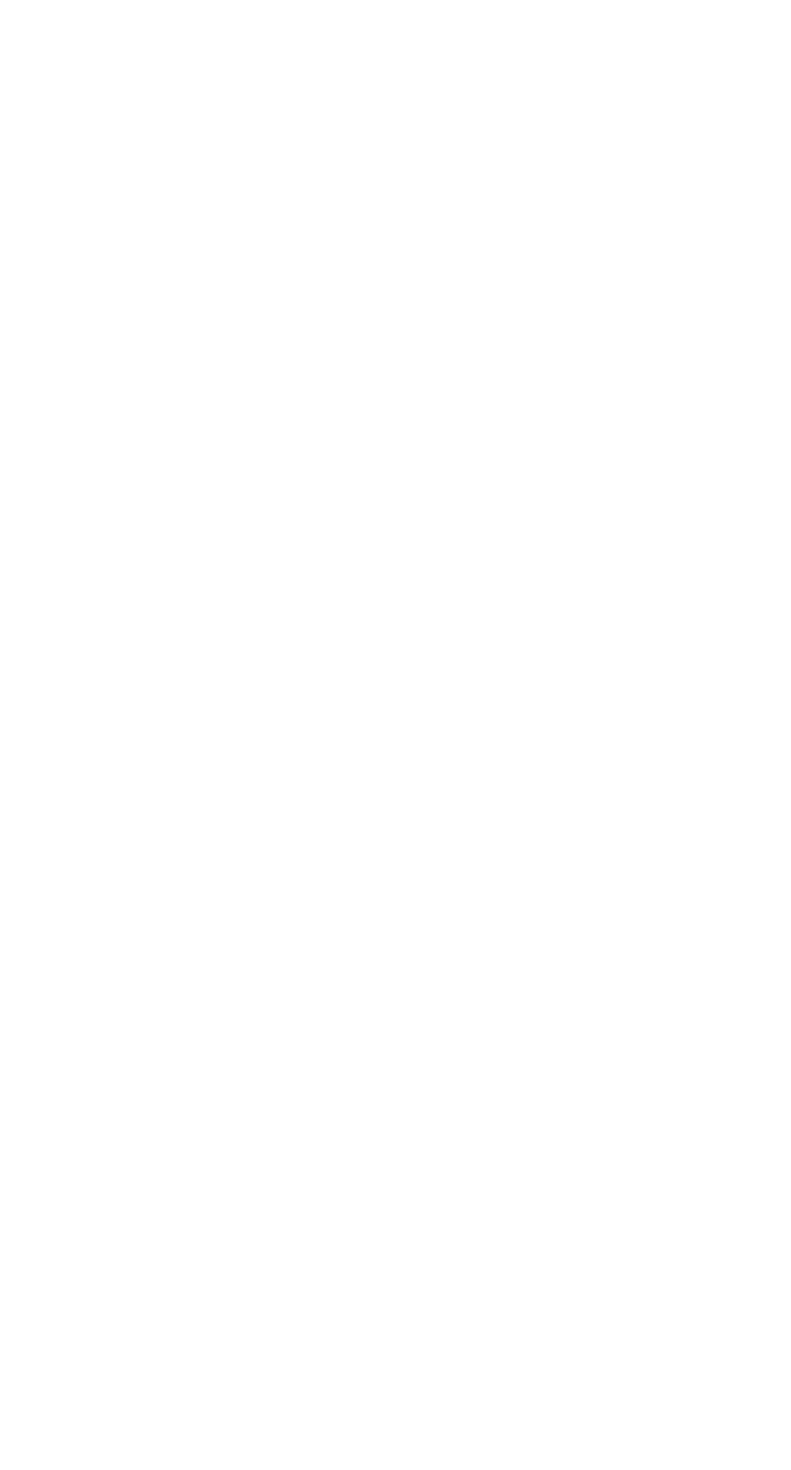
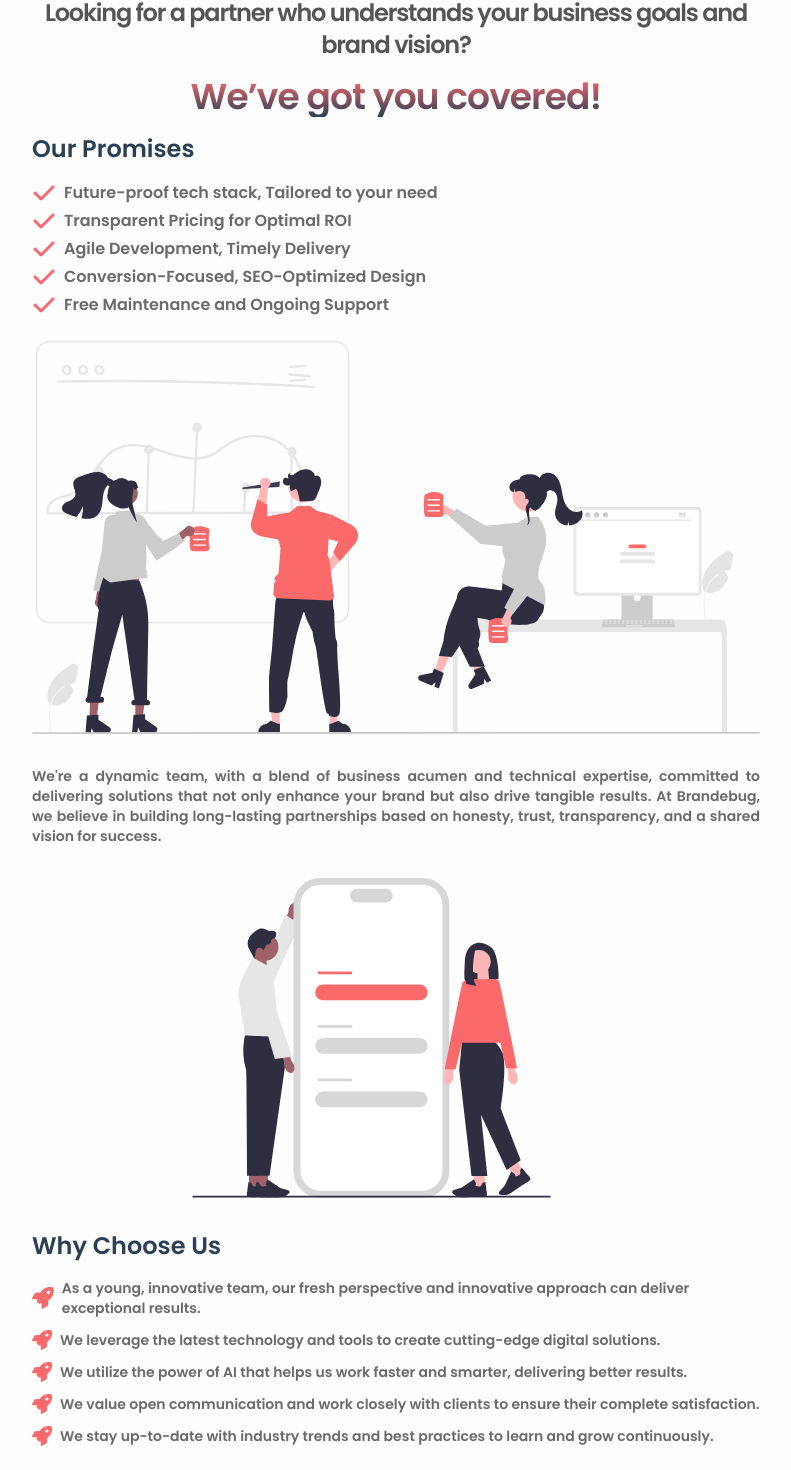
Before and after one commit to ashik061/Brandebug, a Next.js app: page / in a window 1280 px wide. Shown: the part 994-2464 px from the top of the page, without its empty margins (244-1035 px from the left). Before the commit the page ends 951 px from the top, so only its background shows below. Built offline with nearby package versions, Linux system fonts and the light colour scheme.

Commit message:
About/Intro section designed.

```diff
--- a/app/page.tsx
+++ b/app/page.tsx
@@ -1,12 +1,14 @@
 import React from 'react'
 import Navbar from '../components/Navbar'
 import Hero from '@/sections/Hero'
+import About from '@/sections/About'
 
 const Home = () => {
   return (
     <>
       <Navbar />
       <Hero />
+      <About />
     </>
   )
 }
--- /dev/null
+++ b/sections/About.tsx
@@ -0,0 +1,53 @@
+import React from 'react'
+import TeamImage from '@/assets/images/team.svg'
+import ClientImage from '@/assets/images/client.svg'
+import Image from 'next/image'
+import { FaCheck, FaRocket } from 'react-icons/fa6'
+
+const About = () => {
+
+    return (
+        <section className='bg-bg-1 pt-10 pb-20'>
+            <div className='container'>
+                <div className='text-center'>
+                    <h4 className='text-text-2/80 font-medium text-2xl tracking-tighter'>Looking for a partner who understands your business goals and brand vision?</h4>
+                    <h2 className='text-4xl font-bold tracking-tight bg-gradient-to-b from-primary to-text-1 text-transparent bg-clip-text my-4'>{`We’ve got you covered!`}</h2>
+                </div>
+                <div className='lg:flex gap-16'>
+                    <div>
+                        <h3 className='text-2xl text-text-1 font-semibold mb-4 lg:mt-20'>Our Promises</h3>
+                        <ul>
+                            <li className='flex gap-2 text-text-2/70 text-md mb-1 lg:mb-3'><FaCheck className='h-6 w-6 text-primary stroke-6' /> Future-proof tech stack, Tailored to your need</li>
+                            <li className='flex gap-2 text-text-2/70 text-md mb-1 lg:mb-3'><FaCheck className='h-6 w-6 text-primary stroke-6' /> Transparent Pricing for Optimal ROI</li>
+                            <li className='flex gap-2 text-text-2/70 text-md mb-1 lg:mb-3'><FaCheck className='h-6 w-6 text-primary stroke-6' /> Agile Development, Timely Delivery</li>
+                            <li className='flex gap-2 text-text-2/70 text-md mb-1 lg:mb-3'><FaCheck className='h-6 w-6 text-primary stroke-6' /> Conversion-Focused, SEO-Optimized Design</li>
+                            <li className='flex gap-2 text-text-2/70 text-md mb-1 lg:mb-3'><FaCheck className='h-6 w-6 text-primary stroke-6' /> Free Maintenance and Ongoing Support</li>
+                        </ul>
+                    </div>
+                    <div className='lg:w-3/5 h-auto'>
+                        <Image src={TeamImage} alt='Team Image' className='mt-6 lg:mt-1' />
+                    </div>
+                </div>
+                <div className='lg:flex gap-20'>
+                    <div className='lg:w-2/5 h-auto'>
+                        <Image src={ClientImage} alt='Team Image' className='mt-6 lg:mt-1 hidden lg:block' />
+                    </div>
+                    <div className='lg:w-3/5'>
+                        <p className='text-sm text-text-2/70 mt-8 text-justify'>We're a dynamic team, with a blend of business acumen and technical expertise, committed to delivering solutions that not only enhance your brand but also drive tangible results. At Brandebug, we believe in building long-lasting partnerships based on honesty, trust, transparency, and a shared vision for success.</p>
+                        <Image src={ClientImage} alt='Team Image' className='my-8 h-80 lg:hidden' />
+                        <h3 className='text-2xl text-text-1 font-semibold my-4'>Why Choose Us</h3>
+                        <ul>
+                            <li className='flex items-center gap-2 text-text-2/70 mb-3 text-sm'><FaRocket className='h-6 w-6 text-primary stroke-6' /> As a young, innovative team, our fresh perspective and innovative approach can deliver exceptional results.</li>
+                            <li className='flex items-center gap-2 text-text-2/70 text-sm mb-3'><FaRocket className='h-5 w-5 text-primary stroke-6' /> We leverage the latest technology and tools to create cutting-edge digital solutions.</li>
+                            <li className='flex items-center gap-2 text-text-2/70 text-sm mb-3'><FaRocket className='h-5 w-5 text-primary stroke-6' /> We utilize the power of AI that helps us work faster and smarter, delivering better results.</li>
+                            <li className='flex items-center gap-2 text-text-2/70 text-sm mb-3'><FaRocket className='h-5 w-5 text-primary stroke-6' /> We value open communication and work closely with clients to ensure their complete satisfaction.</li>
+                            <li className='flex items-center gap-2 text-text-2/70 text-sm mb-3'><FaRocket className='h-5 w-5 text-primary stroke-6' /> We stay up-to-date with industry trends and best practices to learn and grow continuously.</li>
+                        </ul>
+                    </div>
+                </div>
+            </div>
+        </section>
+    )
+}
+
+export default About
--- a/sections/Hero.tsx
+++ b/sections/Hero.tsx
@@ -17,7 +17,7 @@ const Hero = () => {
             </div>
           </div>
           <div className='lg:w-2/5'>
-            <Image src={HeroImage} alt='HeroImage' className='mt-20 lg:mt-5' />
+            <Image src={HeroImage} alt='HeroImage' className='mt-20 md:h-70 lg:mt-5' />
           </div>
         </div>
       </div>
```
Also changed, not shown: assets/images/client.svg (added), assets/images/team.svg (added).
